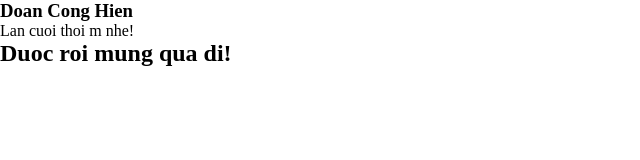
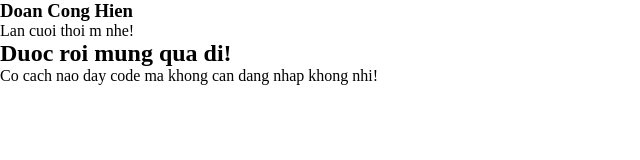
Before and after one commit to doanconghien/BSProjects, a plain HTML site: page index.html in a window 1280 px wide. Shown: the whole page, without its empty margins (0-640 px from the left). Drawn offline with Linux system fonts and the light colour scheme.

Commit message:
day code lan 3

```diff
--- a/index.html
+++ b/index.html
@@ -13,5 +13,6 @@
     <h3>Doan Cong Hien</h3>
     <p>Lan cuoi thoi m nhe!</p>
     <h2>Duoc roi mung qua di!</h2>
+    <p>Co cach nao day code ma khong can dang nhap khong nhi!</p>
 </body>
 </html>
```
